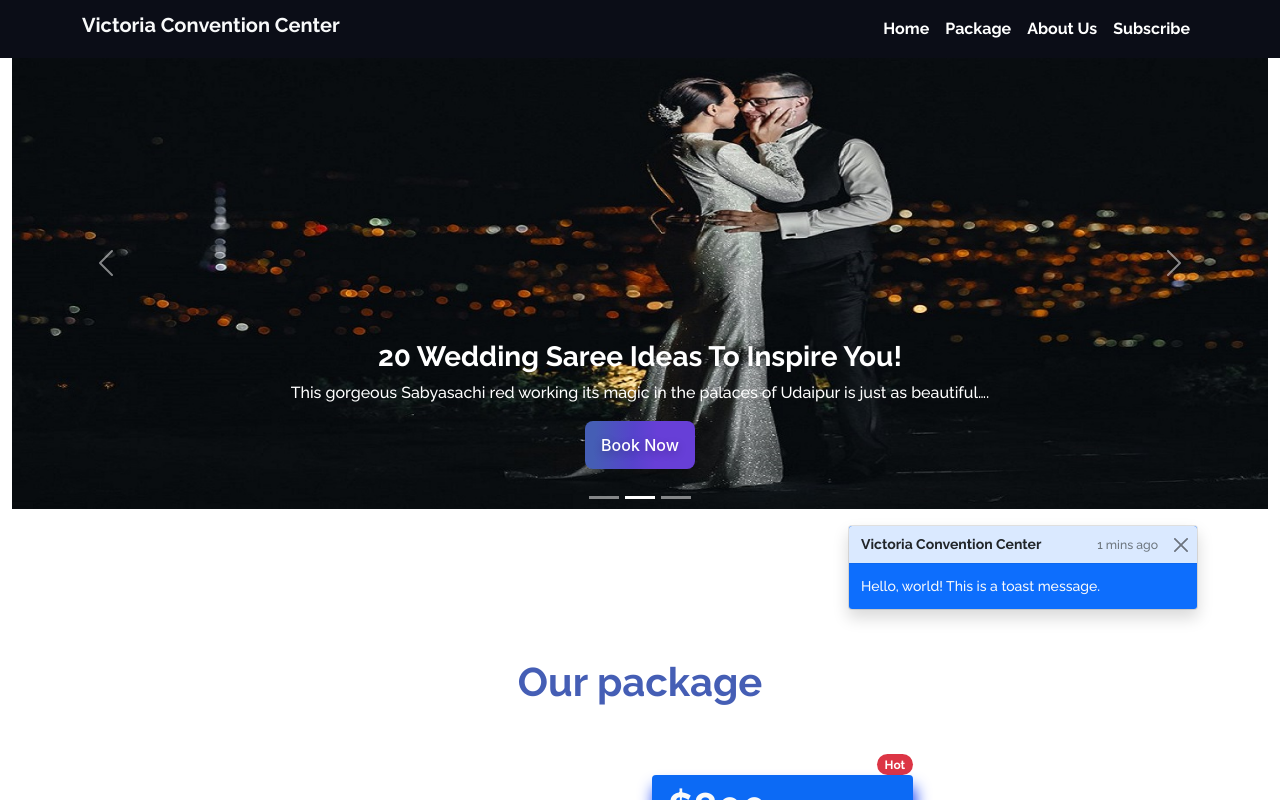
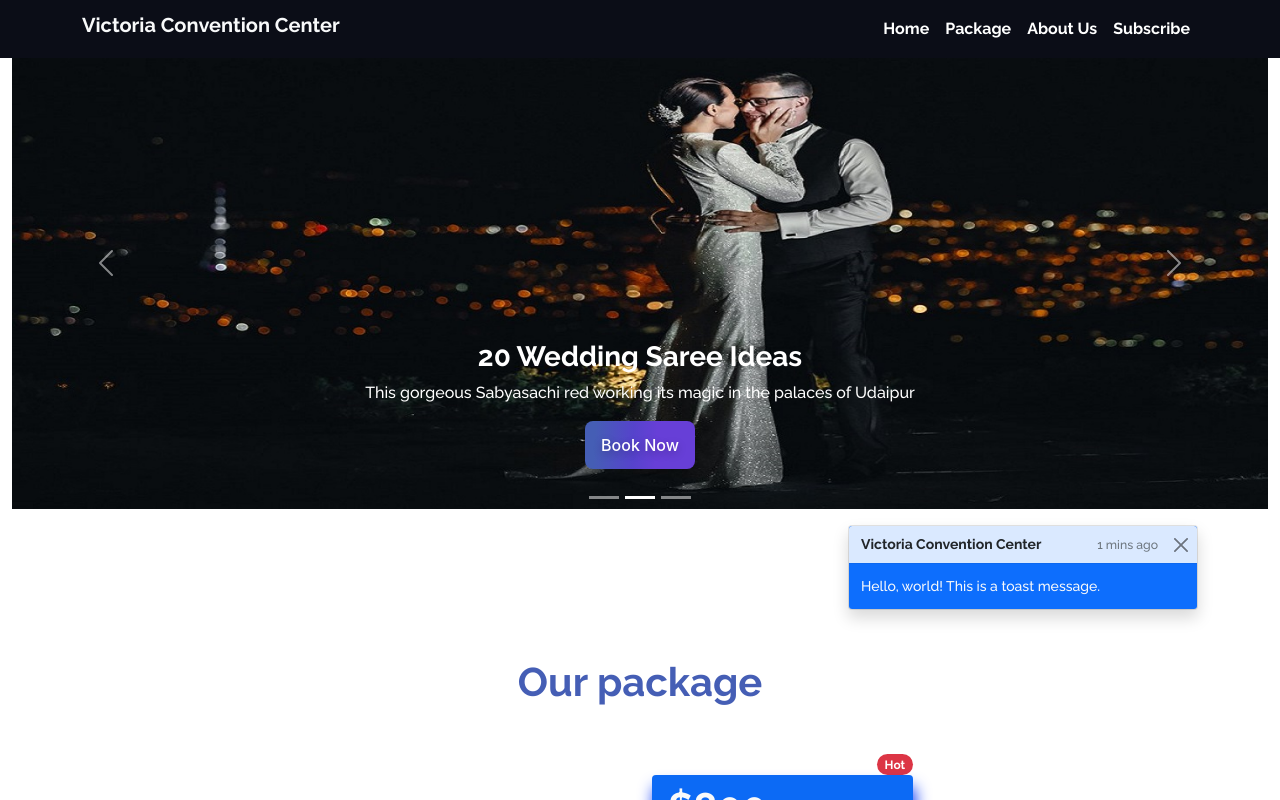
Before and after one commit to elaheerazob/convention-center, a plain HTML site: page index.html in a window 1280 px wide. Both pictures are taken after a click on the link "Home". Shown: the part 70-870 px from the top of the page. Drawn offline with nearby package versions, Linux system fonts and the light colour scheme.

Commit message:
add some new

```diff
--- a/index.html
+++ b/index.html
@@ -66,8 +66,8 @@
                     <div class="carousel-item mb-3">
                         <img src="image/slider/22.jpg" class="d-block w-100 " alt="...">
                         <div class="carousel-caption ">
-                            <h3 class="fw-bold">20 Wedding Saree Ideas To Inspire You!</h3>
-                            <p>This gorgeous Sabyasachi red working its magic in the palaces of Udaipur is just as beautiful….</p>
+                            <h3 class="fw-bold">20 Wedding Saree Ideas</h3>
+                            <p>This gorgeous Sabyasachi red working its magic in the palaces of Udaipur</p>
                             <a href="https://www.urbancompany.com/" target="_blank"><button class="banner-color-btn">Book Now</button></a>
                         </div>
                     </div>
@@ -75,7 +75,7 @@
                         <img src="image/slider/33.jpg" class="d-block w-100 " alt="...">
                         <div class="carousel-caption ">
                             <h3 class="fw-bold">Brides make sure to experiment</h3>
-                            <p>Once your makeup artist is done with the draping, walk around and try sitting on a low-chair that’ll match your mandap height and get comfortable with movement in the pleats.</p>
+                            <p>Once your makeup artist is done with the draping, walk around and try.</p>
                             <a href="https://www.urbancompany.com/" target="_blank"><button class="banner-color-btn">Book Now</button></a>
                         </div>
                     </div>
```
